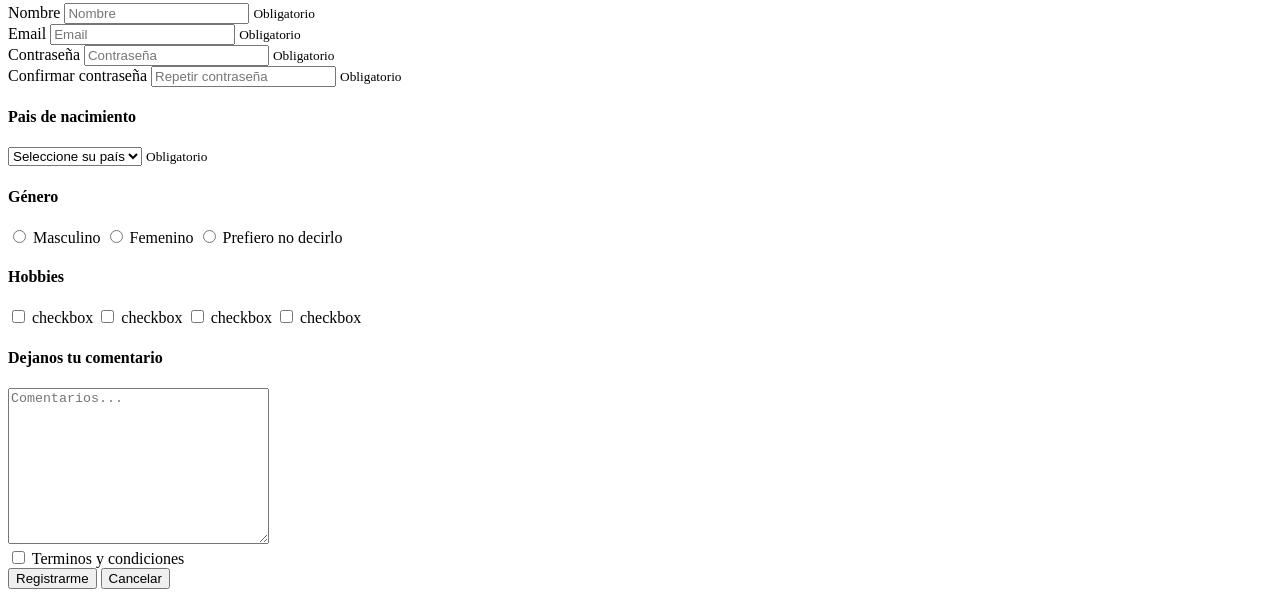
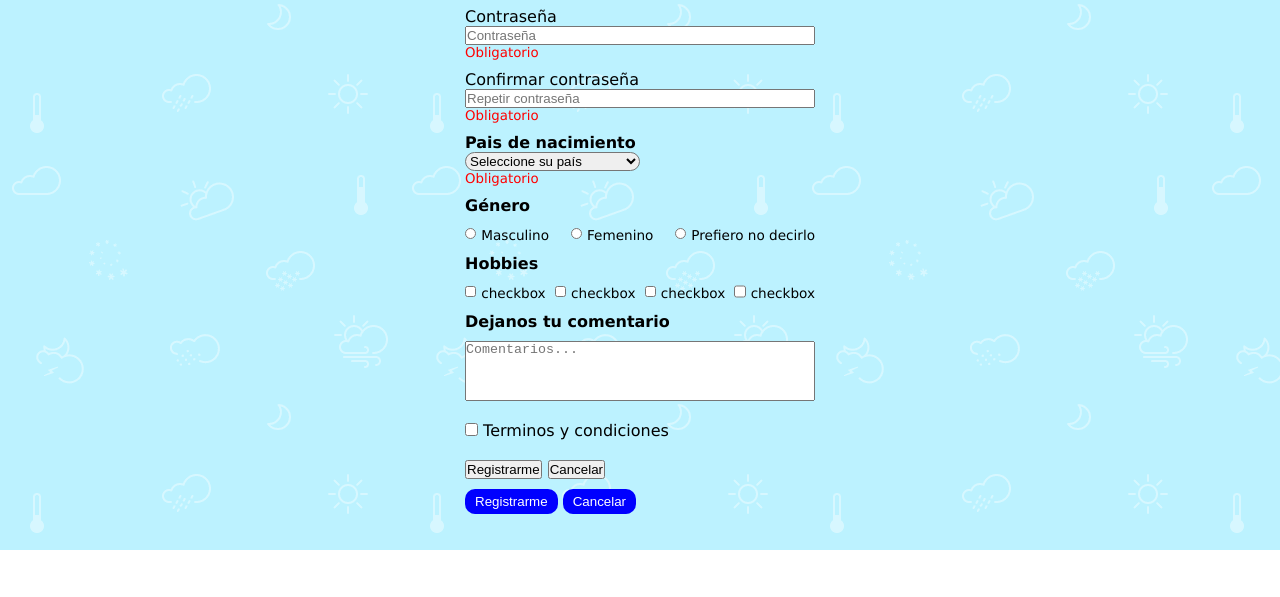
Before and after one commit to javicastro89/craftsy, a website: page views/register.html in a window 1280 px wide. Shown: the part 250-847 px from the top of the page. After the commit the page ends 800 px from the top, so only its background shows below. Drawn offline with Linux system fonts and the light colour scheme.

Commit message:
Se agregan los estilos

```diff
--- a/public/css/general.css
+++ b/public/css/general.css
@@ -15,6 +15,8 @@ li {
 body {
     font-family: Verdana, Geneva, Tahoma, sans-serif;
     background-image: url('/images/bg-2.png');
+    max-width: 1140px;
+    margin: 0 auto;
 }
 
 
--- a/public/css/header.css
+++ b/public/css/header.css
@@ -4,6 +4,7 @@ header {
     display: flex;
     flex-direction: column;
     margin-bottom: 10px;
+
 
 }
 
@@ -34,6 +35,7 @@ nav ul li a{
         flex-direction: row;
         flex-wrap: wrap;
         align-items: center;
+        margin-top: 20px;
     }
 
     header nav {
--- a/public/css/home.css
+++ b/public/css/home.css
@@ -87,3 +87,53 @@
     width: 90%;
     margin-bottom: 10px;
 }
+
+@media (min-width: 481px) {
+    .home .imageProduct {
+        display: flex;
+        flex-direction: column;
+        justify-content: center;
+    }
+    .home article h4 {
+        align-self: center;
+    }
+}
+
+@media (min-width: 768px) {
+    .home .products {
+        width: 65%;
+    }
+
+    .home aside article {
+        width: 100%;
+
+    }
+
+    .home aside p {
+        margin-left: 10px;
+    }
+
+    .home aside .publicidad img {
+        width: 100%;
+    }
+
+    .home aside {
+        width: 30%;
+        flex-direction: column;
+        justify-content: flex-start;
+    }
+}
+
+@media (min-width: 1140px) {
+    .home .products {
+        width: 800px;
+    }
+
+    .home aside {
+        width: 320px;
+    }
+
+    .home main {
+        justify-content: space-between;
+    }
+}
--- a/public/css/login.css
+++ b/public/css/login.css
@@ -0,0 +1,23 @@
+.login {
+    display: flex;
+    width: 350px;
+    flex-direction: column;
+    align-items: center;
+    margin: 0 auto;
+}
+
+.login button {
+    margin-top: 20px;
+}
+
+.login .checkLogin {
+    align-self: flex-end;
+}
+
+.login button {
+    border: none;
+    background-color: blue;
+    color: white;
+    padding: 5px 10px;
+    border-radius: 10px;
+}
--- a/public/css/register.css
+++ b/public/css/register.css
@@ -0,0 +1,67 @@
+.register {
+    margin: 0 auto;
+    width: 350px;
+}
+
+form {
+    display: flex;
+    flex-direction: column;
+    align-content: center;
+}
+
+form .input {
+    display: flex;
+    flex-direction: column;
+    margin-bottom: 10px;
+}
+
+form small {
+    color: red;
+}
+
+form select {
+    width: 50%;
+    border-radius: 10px;
+}
+
+form .input .check {
+    display: flex;
+    justify-content: space-between;
+    align-items: center;
+    margin-top: 10px;
+}
+
+form .input .check label {
+    font-size: .85rem;
+}
+
+form .input .box {
+    width: .7rem;
+
+}
+
+form .input textarea{
+    margin-top: 10px;
+    height: 60px;
+    resize: none;
+}
+
+form .terminos {
+    margin-bottom: 20px;
+    margin-top: 10px;
+}
+
+form .inputBttn {
+    display: flex;
+    margin-bottom: 10px;
+    width: 40%;
+    justify-content: space-between;
+}
+
+form .bttn button {
+    border: none;
+    background-color: blue;
+    color: white;
+    padding: 5px 10px;
+    border-radius: 10px;
+}
--- a/views/register.html
+++ b/views/register.html
@@ -4,6 +4,7 @@
     <meta charset="UTF-8">
     <meta http-equiv="X-UA-Compatible" content="IE=edge">
     <meta name="viewport" content="width=device-width, initial-scale=1.0">
+    <link rel="stylesheet" href="/css/style.css">
     <title>Document</title>
 </head>
 <body>
@@ -21,43 +22,43 @@
                 <li><a href="">Computadoras</a></li>
             </ul>
             <ul>
-                <li><a href="">Login</a></li>
-                <li><a href="">Registro</a></li>
+                <li><a href="/login">Login</a></li>
+                <li><a href="/register">Registro</a></li>
             </ul>
         </nav>
     </header>
 
-    <main>
+    <main class="register">
 
         <h1>Bienvenido</h1>
 
-        <form action="">
+        <form action="" >
 
-            <div>
+            <div class='input'>
                 <label for="nombre">Nombre</label>
                 <input type="text" name="nombre" id="nombre" placeholder="Nombre">
                 <small>Obligatorio</small>
             </div>
 
-            <div>
+            <div class='input'>
                 <label for="email">Email</label>
                 <input type="email" name="email" id="email" placeholder="Email">
                 <small>Obligatorio</small>
             </div>
 
-            <div>
+            <div class='input'>
                 <label for="password1">Contraseña</label>
                 <input type="password" name="password" id="password1" placeholder="Contraseña">
                 <small>Obligatorio</small>
             </div>
 
-            <div>
+            <div class='input'>
                 <label for="password2">Confirmar contraseña</label>
                 <input type="password" name="password" id="password2" placeholder="Repetir contraseña">
                 <small>Obligatorio</small>
             </div>
 
-            <div>
+            <div class='input'>
                 <h4>Pais de nacimiento</h4>
                 <select name="pais" id="pais">
                     <option value="" selected hidden>Seleccione su país</option>
@@ -70,44 +71,73 @@
                 <small>Obligatorio</small>
             </div>
 
-            <div>
+            <div class='input'>
                 <h4>Género</h4>
-                <input type="radio" name="genero" id="m" value="m">
+                <div class="check">
+
+                <div>
+                <input class='box' type="radio" name="genero" id="m" value="m">
                 <label for="m">Masculino</label>
+                </div>
 
-                <input type="radio" name="genero" id="f" value="f">
+                <div>
+                <input class='box' type="radio" name="genero" id="f" value="f">
                 <label for="f">Femenino</label>
+                </div>
 
-                <input type="radio" name="genero" id="p" value="p">
+                <div>
+                <input class='box' type="radio" name="genero" id="p" value="p">
                 <label for="p">Prefiero no decirlo</label>
+                </div>
+
+                </div>
             </div>
 
-            <div>
+            <div class='input'>
                 <h4>Hobbies</h4>
-                <input type="checkbox" name="1" id="1">
+                <div class="check">
+
+                <div>
+                <input class='box' type="checkbox" name="1" id="1">
                 <label for="1">checkbox</label>
+                </div>
 
-                <input type="checkbox" name="2" id="2">
+                <div>
+                <input class='box' type="checkbox" name="2" id="2">
                 <label for="2">checkbox</label>
+                </div>
 
-                <input type="checkbox" name="3" id="3">
+                <div>
+                <input class='box' type="checkbox" name="3" id="3">
                 <label for="3">checkbox</label>
+                </div>
 
-                <input type="checkbox" name="4" id="4">
+                <div>
+                <input class='box' type="checkbox" name="4" id="4">
                 <label for="4">checkbox</label>
+                </div>
+
+                </div>
             </div>
 
-            <div>
+            <div class='input'>
                 <h4>Dejanos tu comentario</h4>
                 <textarea name="comentarios" id="comentarios" cols="30" rows="10" placeholder="Comentarios..."></textarea>
             </div>
 
-            <div>
+            <div class='terminos'>
                 <input type="checkbox" name="terminos" id="terminos">
                 <label for="terminos">Terminos y condiciones</label>
             </div>
 
-            <div>
+            <div class="inputBttn">
+
+                <input type="submit" value="Registrarme"/>
+                <input type="reset" value="Cancelar"/>
+
+            </div>
+
+            <div class="bttn">
 
                 <button type="submit">Registrarme</button>
                 <button type="reset">Cancelar</button>
```
Also changed, not shown: views/home.html (+14 -2 lines), views/login.html (+7 -6 lines).
